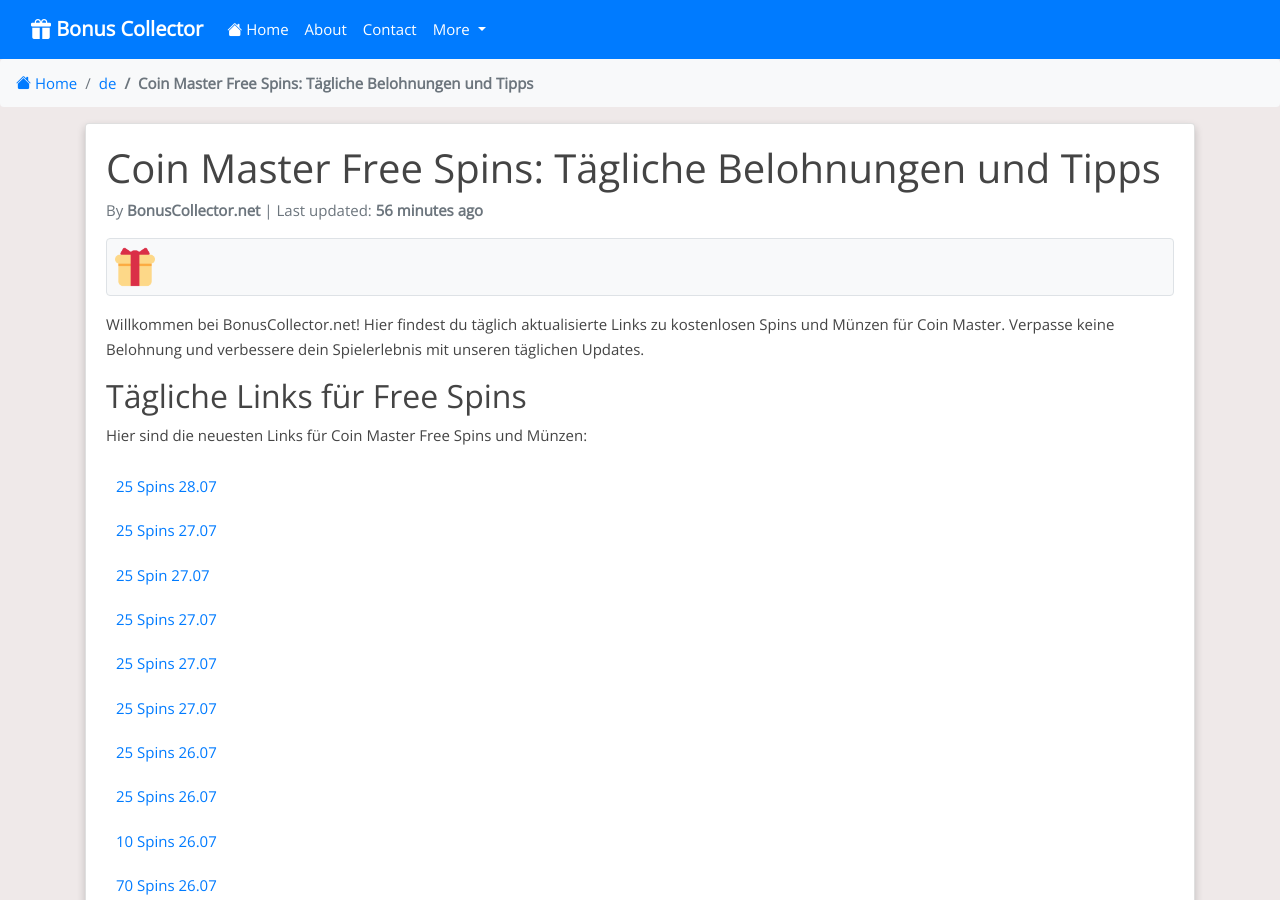
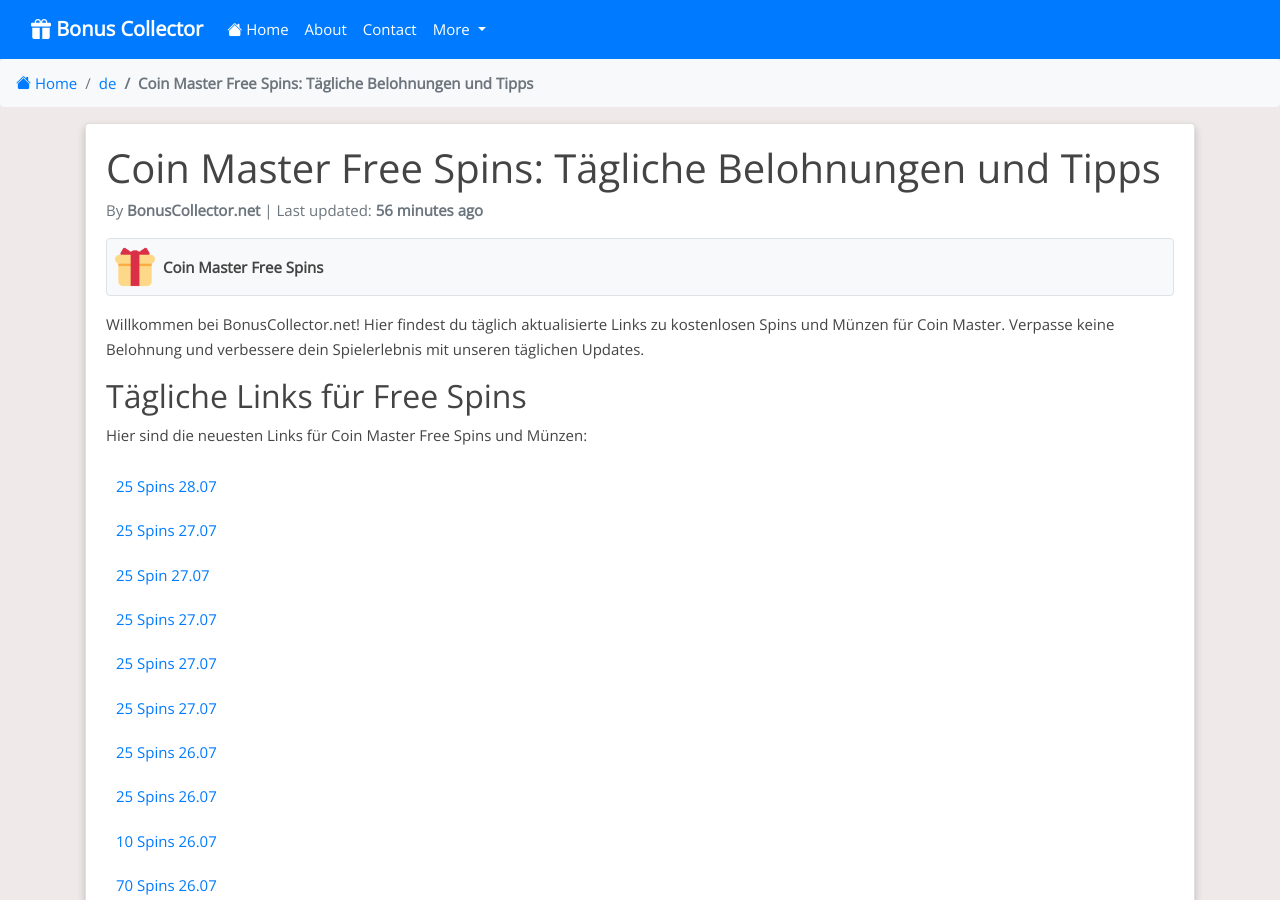
Before and after one commit to Prollad99/bs-net, a Jekyll site: the page built from de/_posts/2024-07-18-coin-master.md, in a window 1280 px wide and 900 px high. Built offline with Jekyll 4.4.1, drawn with Linux system fonts in a browser that asks for light colours; nearby versions of some CDN libraries; comment, search, counter and statistics services are not loaded.

Commit message:
Update 2024-07-18-coin-master.md

```diff
--- a/de/_posts/2024-07-18-coin-master.md
+++ b/de/_posts/2024-07-18-coin-master.md
@@ -9,6 +9,8 @@
 permalink: /de/coin-master-free-spins/
 image: /assets/images/coin-master.webp
 include_file: coin-master.html
+manifest: /manifests/de/coin-master.json
+app_name: "Coin Master Free Spins"
 ---
 
 Willkommen bei BonusCollector.net! Hier findest du täglich aktualisierte Links zu kostenlosen Spins und Münzen für Coin Master. Verpasse keine Belohnung und verbessere dein Spielerlebnis mit unseren täglichen Updates.
```
